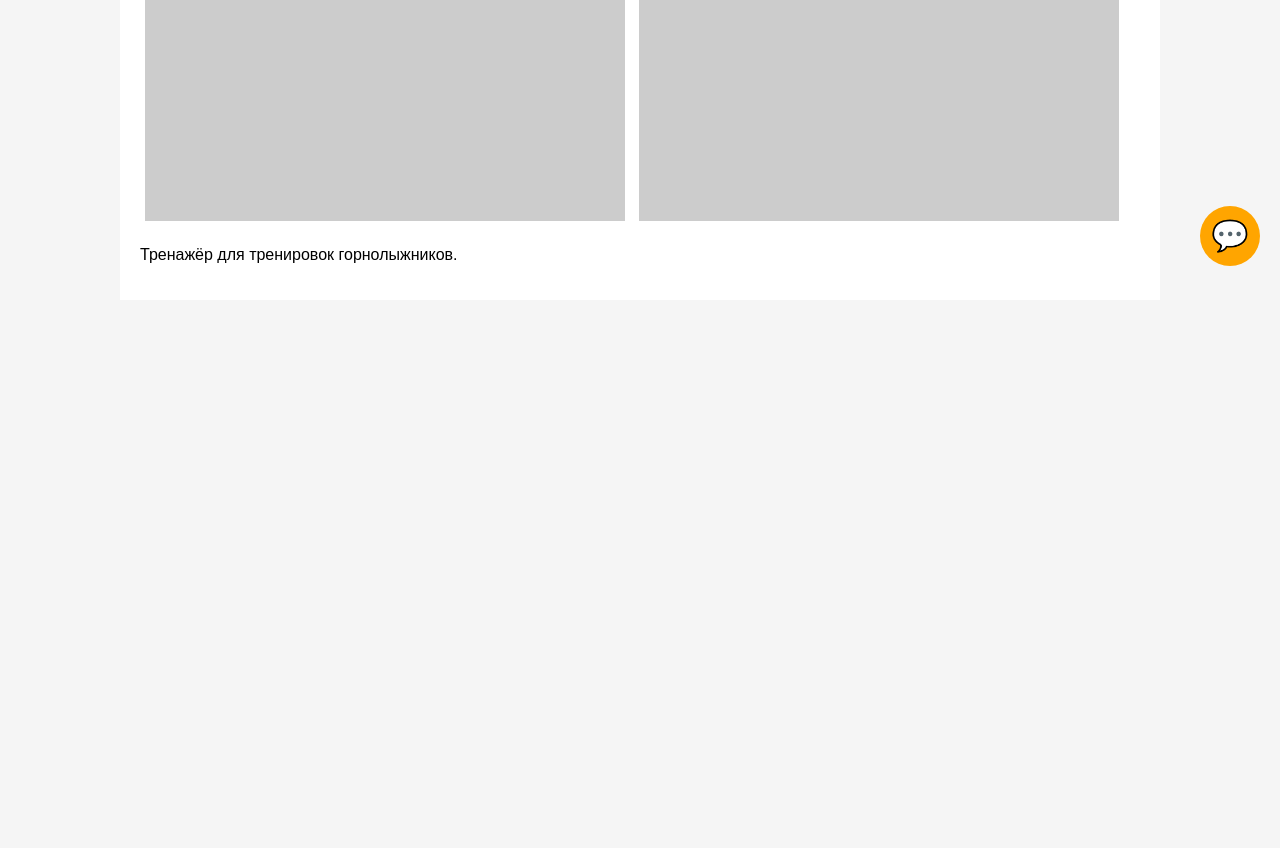
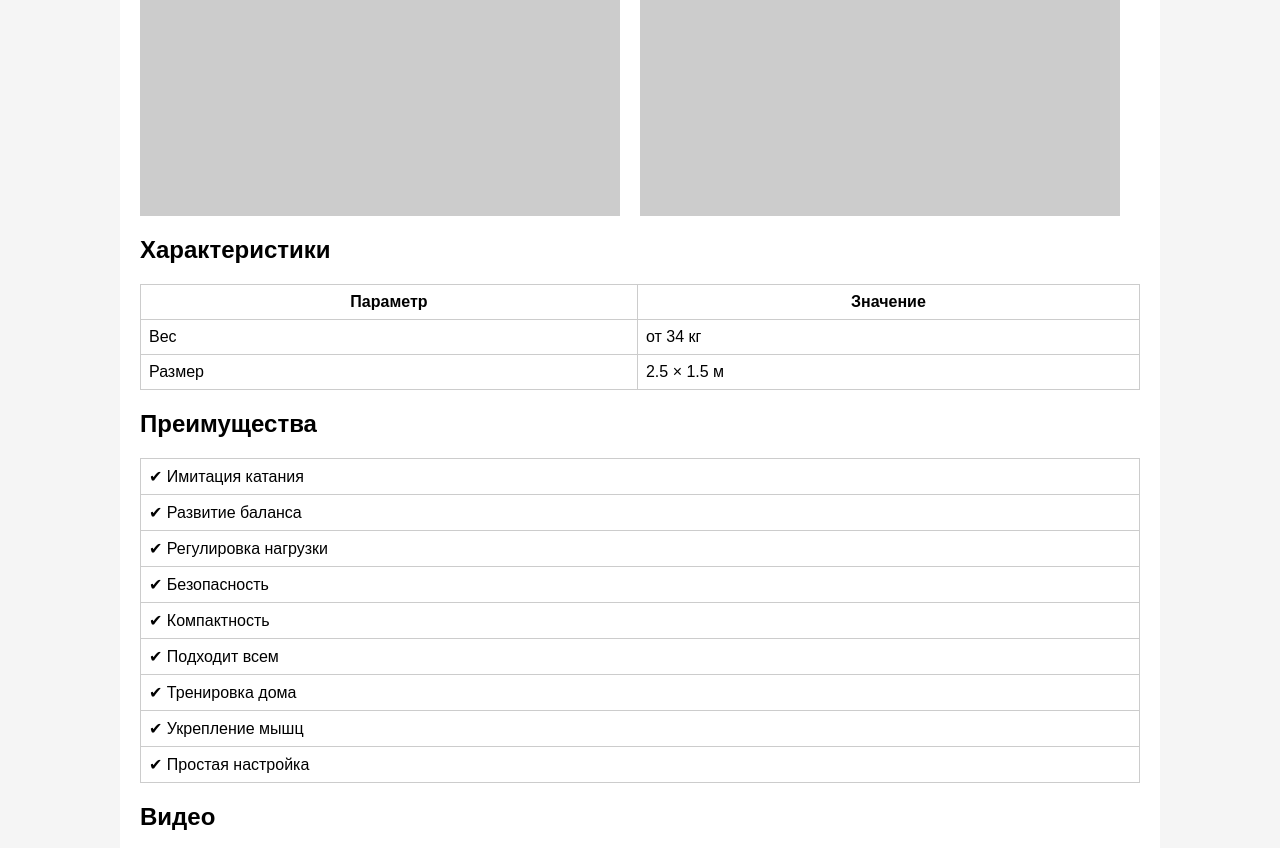
Before and after one commit to alexcelezen-celezen/alexcelezen.github.io, a plain HTML site: page index.html in a window 1280 px wide. Shown: the part 514-1362 px from the top of the page. Before the commit the page ends 814 px from the top, so only its background shows below. Drawn offline with Linux system fonts and the light colour scheme; grey boxes are pictures that could not be loaded; placeholder pictures from the web are drawn by us.

Commit message:
Update index.html

```diff
--- a/index.html
+++ b/index.html
@@ -43,86 +43,75 @@ body { font-family: Arial; margin:0; background:#f5f5f5; }
     padding:20px;
 }
 
-img { width:48%; margin:5px; }
-
-.floating {
-  position: fixed;
-  bottom: 20px;
-  right: 20px;
+.images {
+    display:flex;
+    gap:20px;
 }
 
-.main-btn {
-  width: 60px;
-  height: 60px;
-  background: orange;
-  border-radius: 50%;
-  text-align: center;
-  line-height: 60px;
-  font-size: 30px;
-  color: white;
-  cursor: pointer;
+.images img {
+    width:48%;
 }
 
-.menu {
-  display: none;
-  flex-direction: column;
+table {
+    width:100%;
+    border-collapse:collapse;
+    margin-top:20px;
 }
 
-.menu a {
-  margin: 5px;
-  padding: 10px;
-  color: white;
-  text-decoration: none;
-  border-radius: 5px;
+td, th {
+    border:1px solid #ccc;
+    padding:8px;
 }
-
-.tg { background:#0088cc; }
-.vb { background:#665cac; }
-.wa { background:#25d366; }
 </style>
 </head>
 
 <body>
 
 <div class="hero">
-
 <div class="typewriter">
 I am a skier rushing down the mountain like a stone, but the one inside me believes I am an alpine skier.
 </div>
 
 <h1>Тренажёр для горнолыжников</h1>
-
 <a href="tel:+380984470332" class="btn">Позвонить</a>
-
 </div>
 
 <div class="container">
 
+<div class="images">
 <img src="https://via.placeholder.com/400">
 <img src="https://via.placeholder.com/400">
+</div>
 
-<p>Тренажёр для тренировок горнолыжников.</p>
+<h2>Характеристики</h2>
+<table>
+<tr><th>Параметр</th><th>Значение</th></tr>
+<tr><td>Вес</td><td>от 34 кг</td></tr>
+<tr><td>Размер</td><td>2.5 × 1.5 м</td></tr>
+</table>
+
+<h2>Преимущества</h2>
+<table>
+<tr><td>✔ Имитация катания</td></tr>
+<tr><td>✔ Развитие баланса</td></tr>
+<tr><td>✔ Регулировка нагрузки</td></tr>
+<tr><td>✔ Безопасность</td></tr>
+<tr><td>✔ Компактность</td></tr>
+<tr><td>✔ Подходит всем</td></tr>
+<tr><td>✔ Тренировка дома</td></tr>
+<tr><td>✔ Укрепление мышц</td></tr>
+<tr><td>✔ Простая настройка</td></tr>
+</table>
+
+<h2>Видео</h2>
+
+<div style="text-align:center;">
+<iframe width="560" height="315"
+src="https://www.youtube.com/embed/RfePzRftS3c"
+frameborder="0" allowfullscreen></iframe>
+</div>
 
 </div>
 
-<div class="floating">
-
-<div class="menu" id="menu">
-<a href="https://t.me/" class="tg">Telegram</a>
-<a href="viber://chat?number=%2B380984470332" class="vb">Viber</a>
-<a href="https://wa.me/380984470332" class="wa">WhatsApp</a>
-</div>
-
-<div class="main-btn" onclick="toggleMenu()">💬</div>
-
-</div>
-
-<script>sss
-function toggleMenu() {
-  var m = document.getElementById("menu");
-  m.style.display = (m.style.display==="flex") ? "none" : "flex";
-}
-</script>
-
 </body>
 </html>
```
